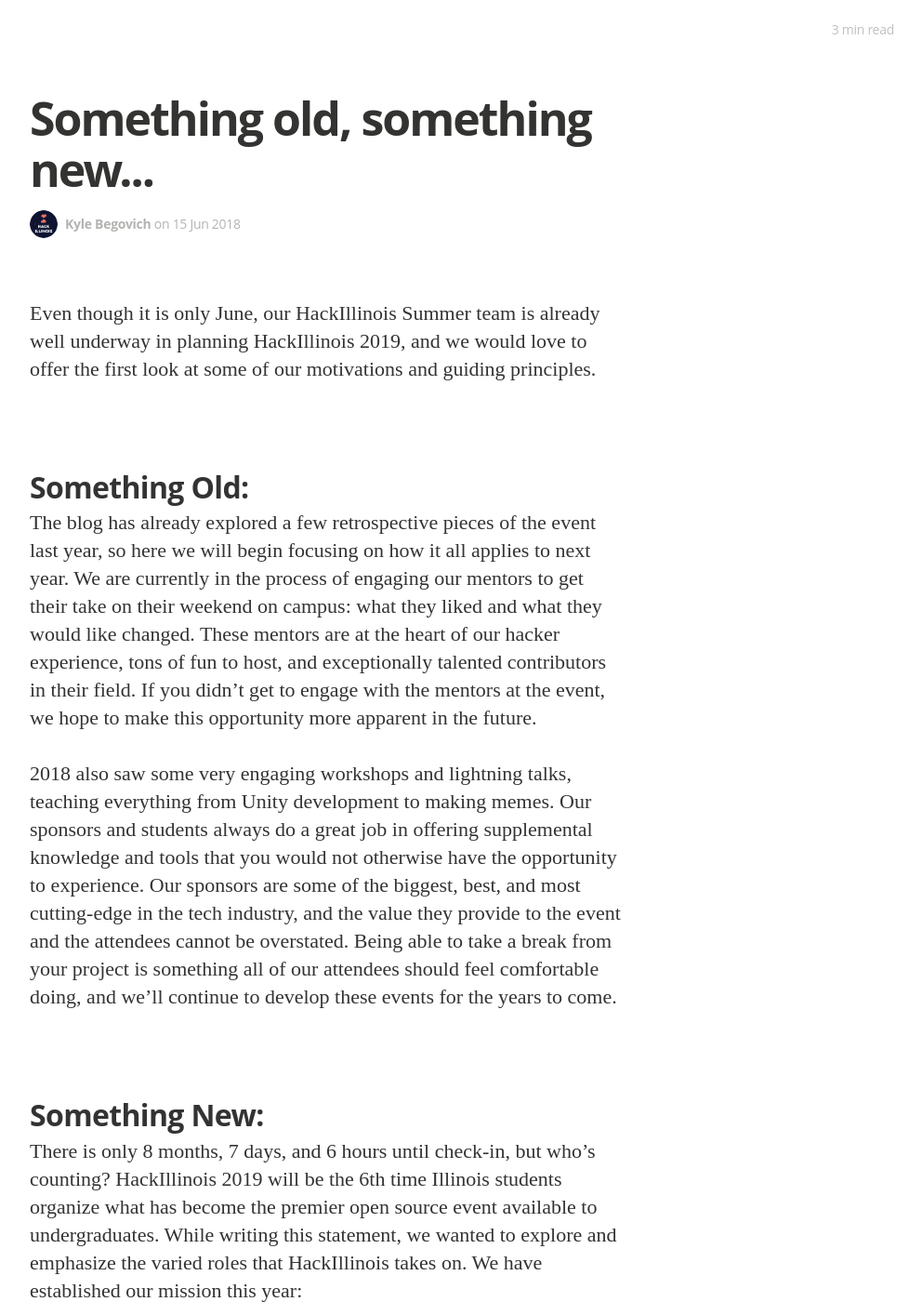
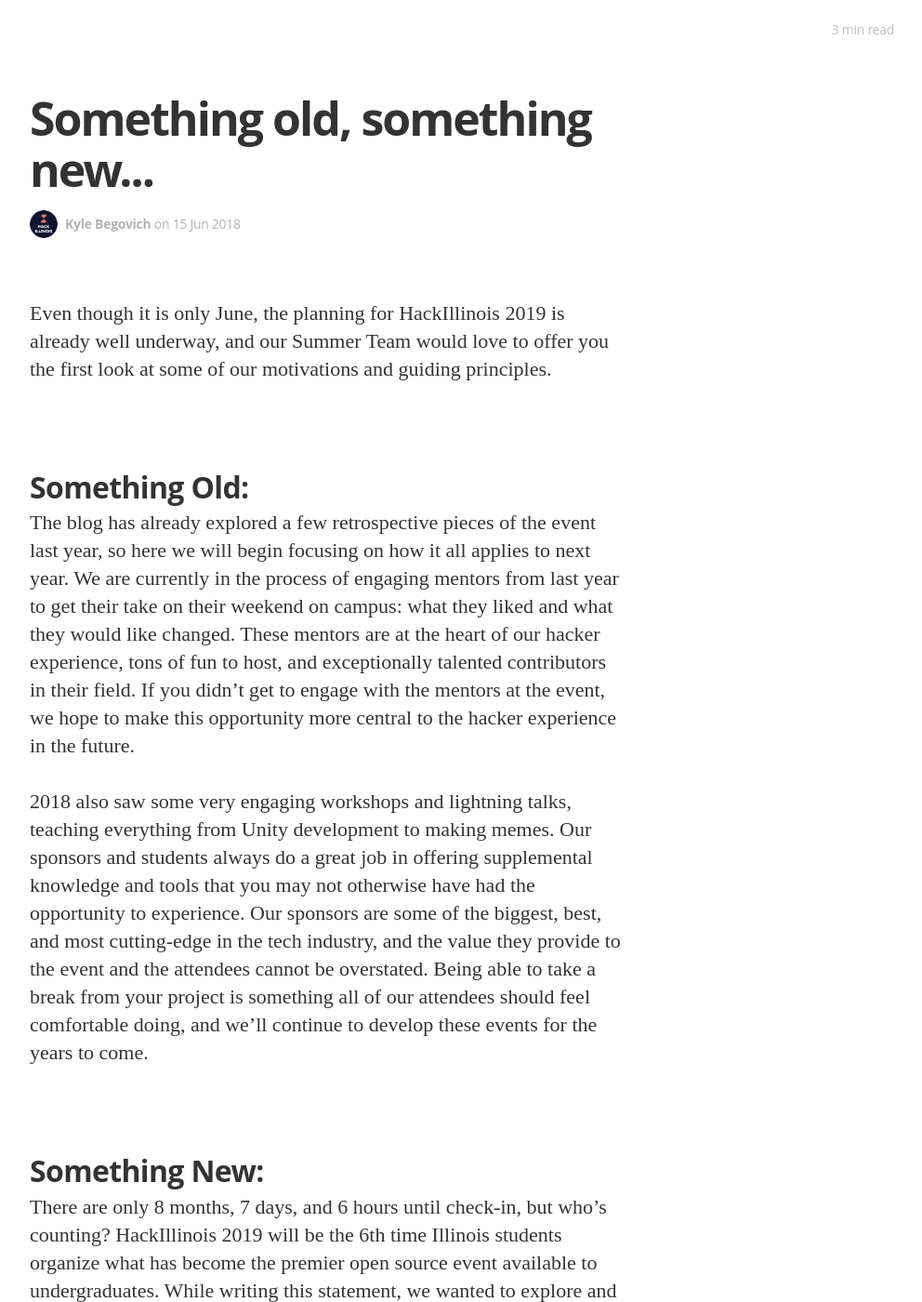
Before and after one commit to HackIllinois/blog, a Jekyll site: the page built from _posts/2018-06-13-hackillinois-2019-mission.markdown, in a window 1280 px wide and 1400 px high. Shown: the whole window at 93% size, without its empty margins (288-1280 px from the left). Built offline with Jekyll 4.4.1, drawn with Linux system fonts in a browser that asks for light colours; nearby versions of some CDN libraries; some web fonts are replaced; some of the changed text lies outside the part shown.

Commit message:
added more revisions / edits

```diff
--- a/_posts/2018-06-13-hackillinois-2019-mission.markdown
+++ b/_posts/2018-06-13-hackillinois-2019-mission.markdown
@@ -7,30 +7,30 @@
 author: Kyle Begovich
 ---
 
-Even though it is only June, our HackIllinois Summer team is already well underway in planning HackIllinois 2019, and we would love to offer the first look at some of our motivations and guiding principles.
+Even though it is only June, the planning for HackIllinois 2019 is already well underway, and our Summer Team would love to offer you the first look at some of our motivations and guiding principles.
 
 
 # Something Old:
 
-The blog has already explored a few retrospective pieces of the event last year, so here we will begin focusing on how it all applies to next year. We are currently in the process of engaging our mentors to get their take on their weekend on campus: what they liked and what they would like changed. These mentors are at the heart of our hacker experience, tons of fun to host, and exceptionally talented contributors in their field. If you didn’t get to engage with the mentors at the event, we hope to make this opportunity more apparent in the future.
+The blog has already explored a few retrospective pieces of the event last year, so here we will begin focusing on how it all applies to next year. We are currently in the process of engaging mentors from last year to get their take on their weekend on campus: what they liked and what they would like changed. These mentors are at the heart of our hacker experience, tons of fun to host, and exceptionally talented contributors in their field. If you didn’t get to engage with the mentors at the event, we hope to make this opportunity more central to the hacker experience in the future.
 
-2018 also saw some very engaging workshops and lightning talks, teaching everything from Unity development to making memes. Our sponsors and students always do a great job in offering supplemental knowledge and tools that you would not otherwise have the opportunity to experience. Our sponsors are some of the biggest, best, and most cutting-edge in the tech industry, and the value they provide to the event and the attendees cannot be overstated. Being able to take a break from your project is something all of our attendees should feel comfortable doing, and we’ll continue to develop these events for the years to come.
+2018 also saw some very engaging workshops and lightning talks, teaching everything from Unity development to making memes. Our sponsors and students always do a great job in offering supplemental knowledge and tools that you may not otherwise have had the opportunity to experience. Our sponsors are some of the biggest, best, and most cutting-edge in the tech industry, and the value they provide to the event and the attendees cannot be overstated. Being able to take a break from your project is something all of our attendees should feel comfortable doing, and we’ll continue to develop these events for the years to come.
 
 
 # Something New:
 
-There is only 8 months, 7 days, and 6 hours until check-in, but who’s counting? HackIllinois 2019 will be the 6th time Illinois students organize what has become the premier open source event available to undergraduates. While writing this statement, we wanted to explore and emphasize the varied roles that HackIllinois takes on. We have established our mission this year:
+There are only 8 months, 7 days, and 6 hours until check-in, but who’s counting? HackIllinois 2019 will be the 6th time Illinois students organize what has become the premier open source event available to undergraduates. While writing this statement, we wanted to explore and emphasize the varied roles that HackIllinois takes on. We have established our mission this year:
 
 **_To create an environment conducive to education, collaboration, and mentorship within the Open Source Community_**
 
-We _create an enviroment_  in that our event is not defined by a simple "code for a prize" model. We plan to pack the entire event with content for attendees, from UIUC and over a dozen other universities, to have a unique experience throughout the weekend. HackIllinois carries development, social, and networking responsibilities, and these establish the three pillars —  _education, collaboration, and mentorship_ — of our event. The theme this year follows the trail that has been set forth by our past directors and staff, but we wanted to assert our post _within the Open Source community_. We fully believe that our event betters the Open Source Community: by bringing in new students, continuing development on projects we believe in, and showcasing the talent pool that we have to offer.
+We _create an enviroment_  in that our event is not defined by a simple "code for a prize" model. We plan to pack the entire event with content for attendees, from UIUC and over a dozen other universities, so that they can have a unique experience throughout the weekend. HackIllinois carries development, social, and networking responsibilities, and these establish the three pillars —  _education, collaboration, and mentorship_ — of our event. The theme this year follows the trail that has been set forth by our past directors and staff, but we wanted to assert our post _within the Open Source community_. We fully believe that our event betters the Open Source Community: by bringing together new students, continuing development on projects we believe in, and showcasing the talent pool that we have to offer.
 
-More specifically, this year we want to make HackIllinois **exciting**. We are putting as much emphasis as we can on making this event more than 36 hours of coding; learning about open source is not enough, in 2019. It will be the immersive experience of teamwork, guidance, and excitement that hackers have come to expect out of our staff. We will run interactive workshops, present lively mini-events, and host top industry talent for our weekend in February. The Open Source experience will be unique from the past: exciting to both the OSS gurus and those who have not yet explored this region of the technology world.
+More specifically, thie year we want to make HackIllinois even more **exciting**. We are putting as much emphasis as we can on making this event more than 36 hours of coding; simply learning about open source is not enough in 2019. It will be the immersive experience of teamwork, guidance, and excitement that hackers have come to expect out of our staff. We will run interactive workshops, present lively mini-events, and host top industry talent for our weekend in February. The Open Source experience will be unique from the past: exciting to both the OSS gurus and those who have not yet explored this region of the technology world.
 
 
 ## Something Borrowed:
 
-We are always open to feedback and new ideas. If you have participated in our event or any hackathon, conference, get-together, Urbana corn festival, ANYTHING where you found a fun or engaging project, activity, or meal, do not hesitate to suggest it to us. We are still in the brainstorming phases for the event and love to hear from you all, so reach out to us! Working together and getting advice from informed individuals is our style. #(OUR HASHTAG HERE)
+We are always open to feedback and new ideas. If you have participated in our event or any hackathon, conference, get-together, Urbana corn festival: ANYTHING where you found a fun or engaging project, activity, or meal, do not hesitate to suggest it to us. We are still in the brainstorming phases for the event and love to hear from you all, so reach out to us! Working together and getting advice from informed individuals is our style. #(OUR HASHTAG HERE)
 
 There are some pilot ideas we will be exploring over the following months as planning continues, so let us know on contact@hackillinois.org if you have suggestions, feedback, or just want to share your experiences with us. We’re always happy to hear from you! We will continue to make more announcements on our blog, right here, and with our social media accounts.
 
```
